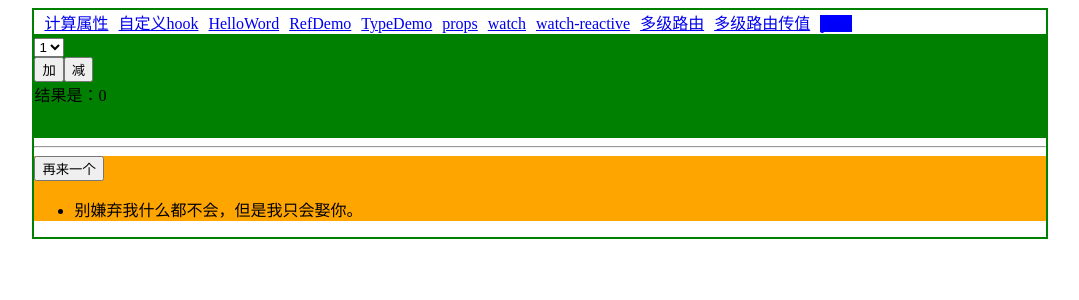
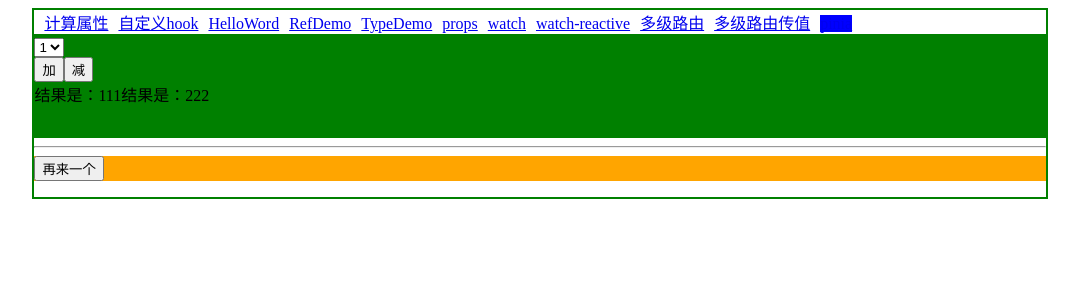
Before and after one commit to melelee/vue-ts, a Vue app: page /pinia in a window 1280 px wide. Shown: the top 300 px of the page, without its empty margins (100-1179 px from the left). Built offline with nearby package versions, Linux system fonts and the light colour scheme.

Commit message:
组合式 $subscribe getters pinia 存，取，改，storeToRefs

```diff
--- a/package.json
+++ b/package.json
@@ -13,6 +13,7 @@
   "dependencies": {
     "axios": "^1.6.8",
     "nanoid": "^5.0.6",
+    "pinia": "^2.1.7",
     "vue": "^3.4.21",
     "vue-router": "^4.3.0"
   },
--- a/src/components/CountDemo.vue
+++ b/src/components/CountDemo.vue
@@ -1,17 +1,31 @@
 <script setup lang="ts">
 import {ref} from "vue";
+import {useCountDemoStore} from "@/store/CountDemo";
+import {storeToRefs} from "pinia";
 
+let countDemoStore = useCountDemoStore();
 
-let sum = ref(0);
-let value = ref(1);
+let {sum, bigSum} = storeToRefs(countDemoStore);
+
+// let sum = ref(0);
+let num = ref(1);
 
 
 function add() {
-  sum.value += value.value
+  // 方法1
+  // countDemoStore.sum += num.value;
+
+  // 方法2
+  // countDemoStore.$patch({
+  //   sum: 888
+  // })
+
+  // 方法3
+  countDemoStore.increase(num.value)
 }
 
 function subtract() {
-  sum.value -= value.value
+  countDemoStore.sum -= num.value;
 }
 
 </script>
@@ -19,7 +33,7 @@ function subtract() {
 <template>
   <div class="count">
 
-    <select name="selectName" id="selectId" v-model.number="value">
+    <select name="selectName" id="selectId" v-model.number="num">
       <option value="1">1</option>
       <option value="2">2</option>
       <option value="3">3</option>
@@ -30,6 +44,8 @@ function subtract() {
     <button @click="subtract">减</button>
     <br>
     <span>结果是：{{ sum }}</span>
+    <span>结果是：{{ bigSum }}</span>
+
   </div>
 </template>
 
--- a/src/components/LoveTalk.vue
+++ b/src/components/LoveTalk.vue
@@ -1,18 +1,22 @@
 <script setup lang="ts">
-import {reactive} from "vue";
-import axios from "axios";
-import {nanoid} from "nanoid";
+import {useLoveTalkStore} from "@/store/LoveTalk";
+import {storeToRefs} from "pinia";
 
 
-let talks = reactive([{id: nanoid(), content: "别嫌弃我什么都不会，但是我只会娶你。"}]);
+// let talks = reactive([{id: nanoid(), content: "别嫌弃我什么都不会，但是我只会娶你。"}]);
+let loveTalkStore = useLoveTalkStore();
+
+let {talks} = storeToRefs(loveTalkStore);
+
+
+loveTalkStore.$subscribe((mutation, state) => {
+  console.log("变了变了", mutation);
+  console.log("变了变了", state);
+  localStorage.setItem("talks", JSON.stringify(state.talks))
+})
 
 async function getTalk() {
-  // 两次结构赋值，并重命名
-  let {data: {content: talkContent}} = await axios.get("https://api.uomg.com/api/rand.qinghua?format=json");
-  talks.push({
-    id: nanoid(),
-    content: talkContent
-  });
+  await loveTalkStore.addTalk()
 }
 </script>
 
--- a/src/main.ts
+++ b/src/main.ts
@@ -1,7 +1,11 @@
 import {createApp} from 'vue'
 import App from './App.vue'
 import router from "@/router";
+import {createPinia} from "pinia";
 
 let app = createApp(App);
 app.use(router)
+
+let pinia = createPinia();
+app.use(pinia)
 app.mount('#app')
--- /dev/null
+++ b/src/store/CountDemo.ts
@@ -0,0 +1,43 @@
+import {defineStore} from "pinia";
+import {reactive, ref} from "vue";
+
+// export let useCountDemoStore = defineStore("CountDemo",
+//
+//     {
+//         actions: {
+//             increase: function asdasd(num: number) {
+//                 this.sum += num;
+//             }
+//         },
+//         state: () => {
+//             return {
+//                 sum: 666
+//             }
+//         },
+//         getters: {
+//             bigSum: state => state.sum * 100
+//         }
+//     }
+// )
+
+
+//组合式写法
+
+export let useCountDemoStore = defineStore("CountDemo",
+    () => {
+        let sum = ref(111);
+        let bigSum = ref(222);
+
+        function increase(num: number) {
+            sum.value += num;
+        }
+
+        // getters
+        //     :
+        // {
+        //     bigSum: state => state.sum * 100
+        // }
+
+        return {sum, bigSum, increase}
+    }
+)
--- /dev/null
+++ b/src/store/LoveTalk.ts
@@ -0,0 +1,24 @@
+import {defineStore} from "pinia";
+import {nanoid} from "nanoid";
+import axios from "axios";
+
+export let useLoveTalkStore = defineStore("LoveTalk",
+    {
+        actions: {
+            addTalk: async function () {
+                // 两次结构赋值，并重命名
+                let {data: {content: talkContent}} = await axios.get("https://api.uomg.com/api/rand.qinghua?format=json");
+                this.talks.push({
+                    id: nanoid(),
+                    content: talkContent
+                });
+            }
+        },
+        state: () => {
+            return {
+                sum: 111,
+                talks: JSON.parse(localStorage.getItem("talks") as string) || []
+            }
+        },
+    }
+);
```
Also changed, not shown: 1 other file (tests, documents, lock files or other folders).
